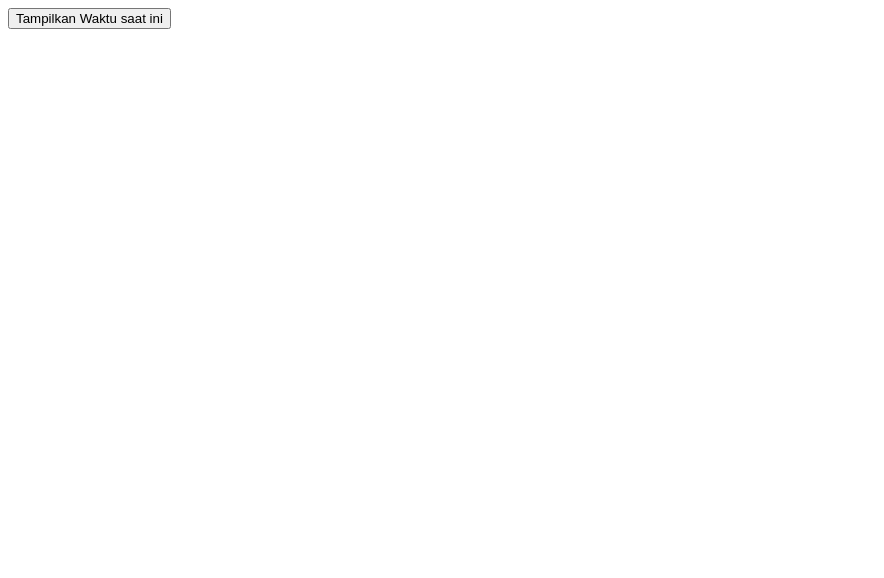
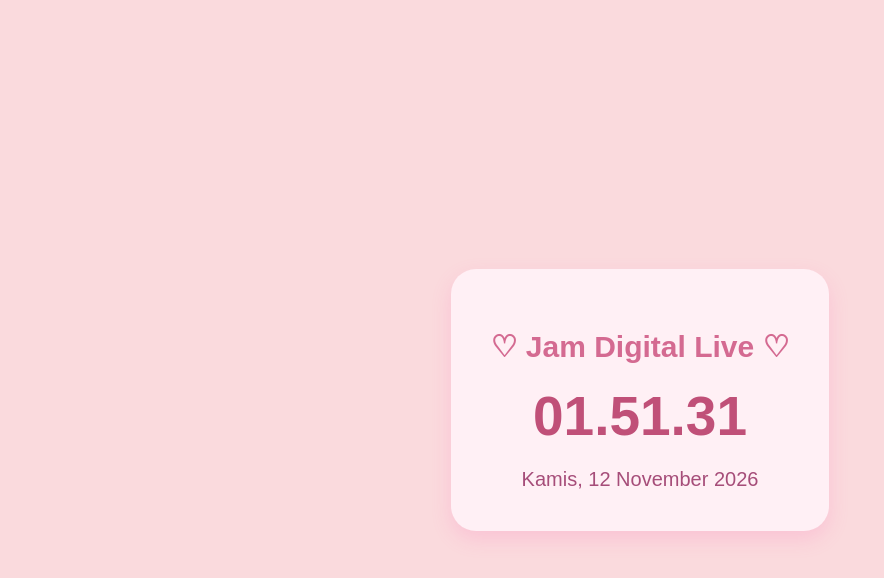
Before and after one commit to Alyaluluhanasupriatna/Alyaluluhanasupriatna, a plain HTML site: page lat41.html in a window 1280 px wide. Shown: the whole page, without its empty margins (0-884 px from the left). Drawn offline with Linux system fonts and the light colour scheme.

Commit message:
Update lat41.html

```diff
--- a/lat41.html
+++ b/lat41.html
@@ -4,13 +4,56 @@
 <head>
     <meta charset="UTF-8">
     <meta name="viewport" content="width=device-width, initial-scale=1.0">
-    <title>Waktu Saat Ini</title>
+    <title>Jam Digital Live</title>
+
+    <style>
+        body {
+            margin: 0;
+            padding: 0;
+            height: 100vh;
+            display: flex;
+            justify-content: center;
+            align-items: center;
+            background-color: #FADADD;
+            font-family: Arial, sans-serif;
+        }
+
+        .container {
+            text-align: center;
+            background-color: #FFF0F5;
+            padding: 40px;
+            border-radius: 25px;
+            box-shadow: 0 8px 20px rgba(255, 105, 180, 0.2);
+        }
+
+        h1 {
+            color: #D46A91;
+            font-size: 30px;
+        }
+
+        #jam {
+            font-size: 55px;
+            font-weight: bold;
+            color: #C05078;
+            margin: 20px 0;
+        }
+
+        #tanggal {
+            font-size: 20px;
+            color: #A64D79;
+        }
+    </style>
 </head>
+
 <body>
 
-    <button onclick="tampilkanWaktu()">
-        Tampilkan Waktu saat ini
-    </button>
+    <div class="container">
+        <h1>♡ Jam Digital Live ♡</h1>
+
+        <div id="jam">00:00:00</div>
+
+        <div id="tanggal"></div>
+    </div>
 
     <script>
         /*
@@ -18,16 +61,39 @@
         1. Mulai
         2. Buat fungsi tampilkanWaktu
         3. Ambil tanggal dan waktu saat ini
-        4. Tampilkan tanggal dan waktu menggunakan alert
-        5. Selesai
+        4. Tampilkan jam secara digital
+        5. Perbarui waktu setiap satu detik
+        6. Selesai
         */
 
-        // Implementasi JavaScript sebenarnya
         function tampilkanWaktu() {
             let sekarang = new Date();
-            alert(sekarang.toLocaleString("id-ID"));
+
+            let waktu = sekarang.toLocaleTimeString("id-ID", {
+                hour: "2-digit",
+                minute: "2-digit",
+                second: "2-digit",
+                hour12: false
+            });
+
+            let tanggal = sekarang.toLocaleDateString("id-ID", {
+                weekday: "long",
+                day: "numeric",
+                month: "long",
+                year: "numeric"
+            });
+
+            document.getElementById("jam").innerHTML = waktu;
+            document.getElementById("tanggal").innerHTML = tanggal;
         }
+
+        // Menjalankan jam setiap 1 detik
+        tampilkanWaktu();
+        setInterval(tampilkanWaktu, 1000);
+
     </script>
 
 </body>
 </html>
+
+</html>
```
